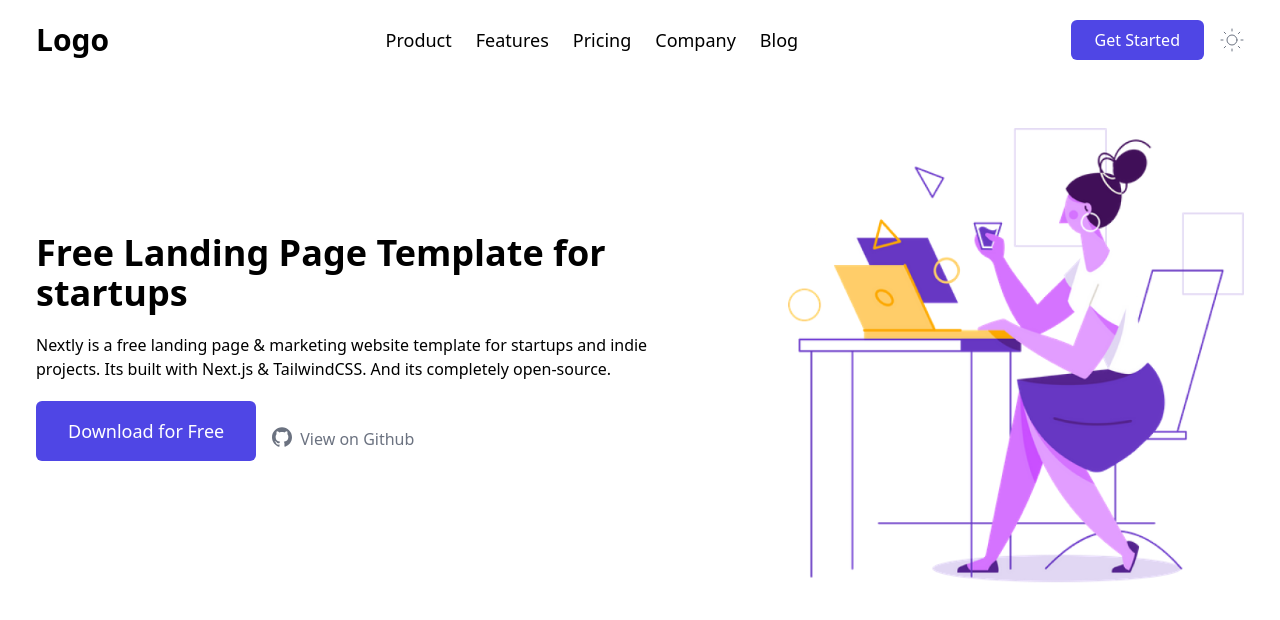
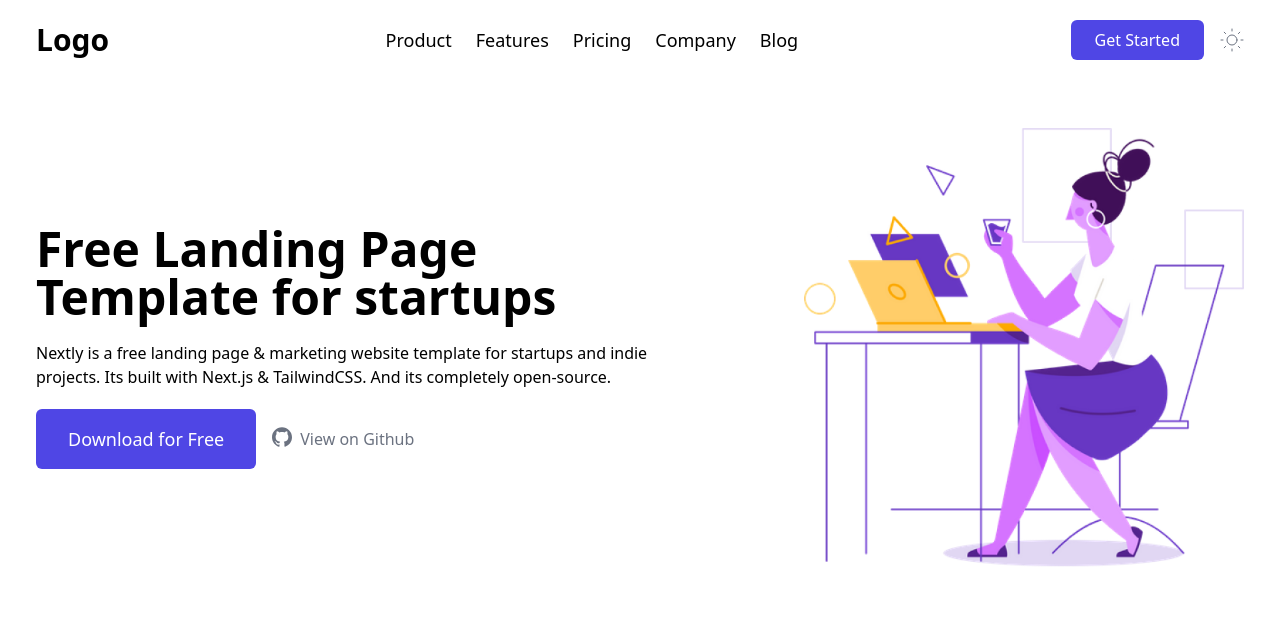
Before and after one commit to temiadebayo/Bryan-and-beckley_intl, a Next.js app: page / in a window 1280 px wide. Shown: the top 620 px of the page. Built offline with nearby package versions, Linux system fonts and the light colour scheme.

Commit message:
Fix: Animotion delay and font size adjustment

```diff
--- a/components/Hero.js
+++ b/components/Hero.js
@@ -2,16 +2,16 @@ import heroImg from "../public/images/hero.png"
 import Image from "next/image"
 export default function  Home(){
     return(
-        <div className="xl:container mx-auto px-6 md:px-9 lg:flex justify-between py-12 gap-x-20 items-center lg:text-left  text-center mt-12 md:mt-0">
+        <div className="xl:container mx-auto px-6 md:px-9 lg:flex justify-between py-12 md:gap-x-24 items-center lg:text-left  text-center mt-12 md:mt-0">
             <div className="max-w-2xl  mx-auto lg:mx-0 lg:1/2 mb-14 lg:mb-2">
-                <h1 className="lg:text-4xl font-bold text-3xl">Free Landing Page Template for startups</h1>
-                <p className="mt-5 text-l">Nextly is a free landing page & marketing website template for startups and indie projects. Its built with Next.js & TailwindCSS. And its completely open-source.</p>
+                <h1 className="lg:text-5xl font-bold text-3xl">Free Landing Page Template for startups</h1>
+                <p className="mt-5 text-l max-w-2xl">Nextly is a free landing page & marketing website template for startups and indie projects. Its built with Next.js & TailwindCSS. And its completely open-source.</p>
                 <div className="flex flex-col space-y-3 sm:space-x-4 sm:space-y-0 lg:flex-row mt-5 items-center ">
                     <a
                         href="https://web3templates.com/templates/nextly-landing-page-template-for-startups"
                         target="_blank"
                         rel="noopener noreferrer"
-                        className="px-8 py-4 text-lg font-medium text-center text-white bg-indigo-600 rounded-md mb-4">
+                        className="px-8 py-4 text-lg font-medium text-center text-white bg-indigo-600 rounded-md mb-5 sm:mb-0">
                         Download for Free
                     </a>
                     <a
--- a/components/Navbar.js
+++ b/components/Navbar.js
@@ -29,7 +29,7 @@ export default function Navbar(){
       const stagger = {
           animate: {
               transition: {
-                  staggerChildren: 0.2,
+                  staggerChildren: 0.1,
               }
           }
       }
--- a/pages/index.js
+++ b/pages/index.js
@@ -8,7 +8,7 @@ export default function Home() {
   return (
     <motion.div className="">
       <Head>
-        <title>Next site - Business Page Template</title>
+        <title>Delta Theme - Business Page Template</title>
         <meta name="description" content="Business page landing page template" />
         <link rel="icon" href="/favicon.ico" />
       </Head>
```
